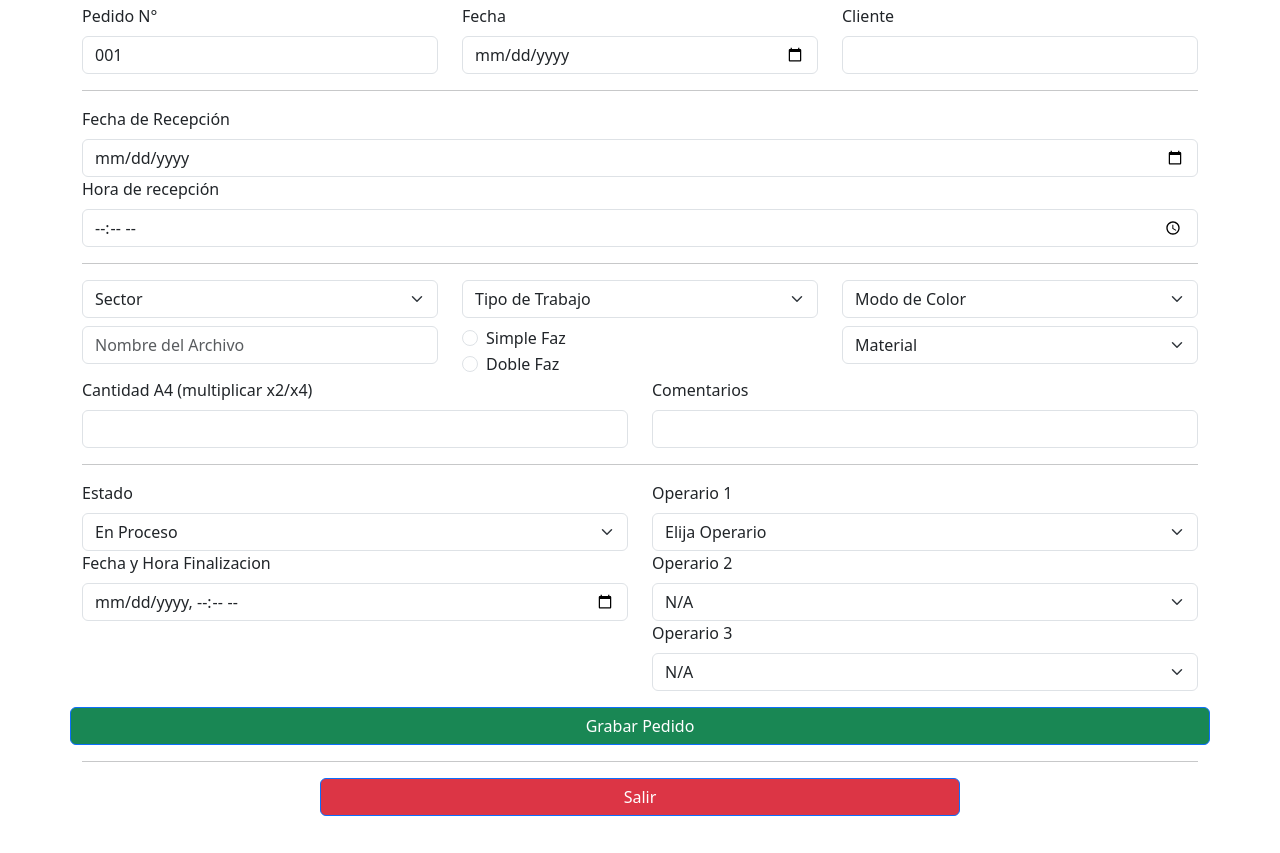
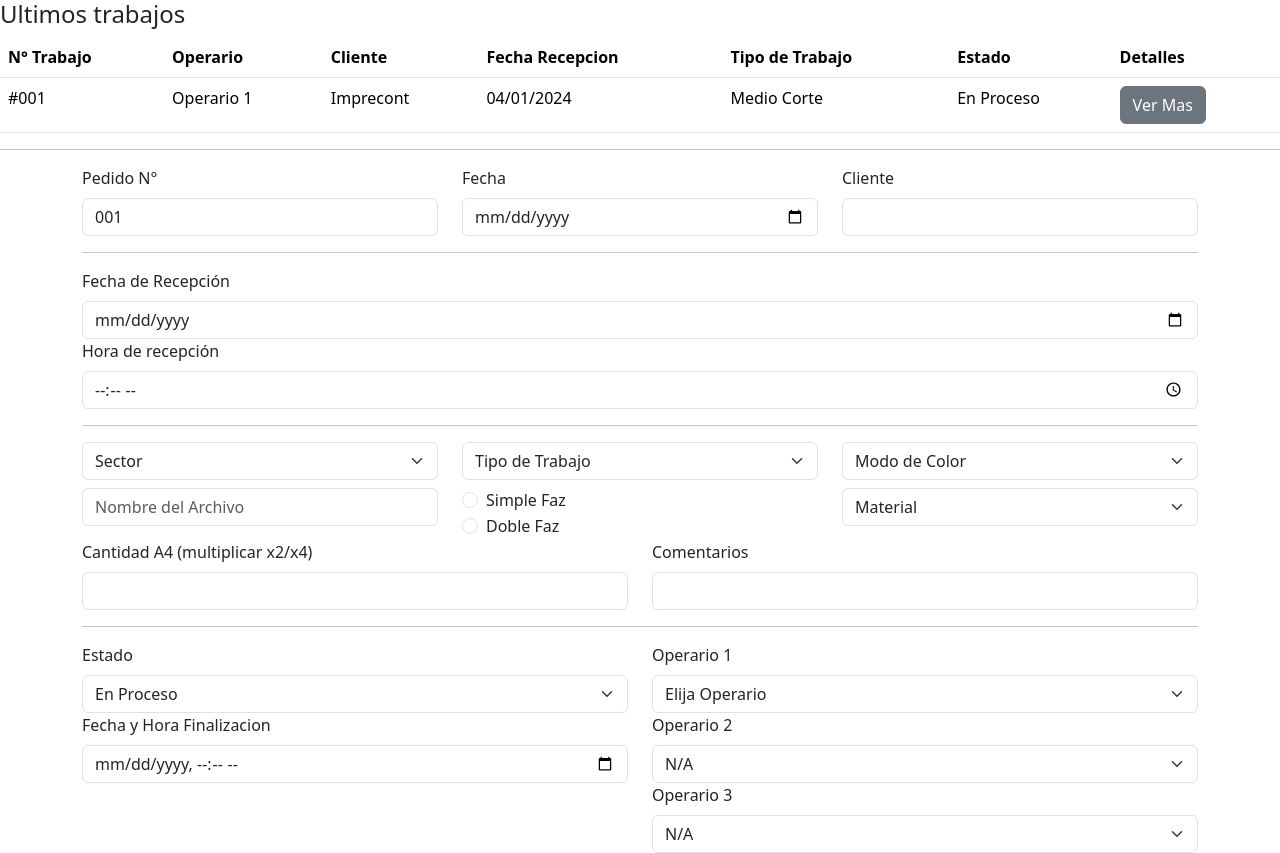
Before and after one commit to jonytellodev/remitosBuro, a React (Vite) app: page / in a window 1280 px wide. Shown: the top 853 px of the page. Before the commit the page ends 832 px from the top, so only its background shows below. Built offline with nearby package versions, Linux system fonts and the light colour scheme.

Commit message:
se crea estructura basica de tabla de ultimos trabajos

```diff
--- a/src/App.jsx
+++ b/src/App.jsx
@@ -1,12 +1,15 @@
 import FormRemitos from './components/views/remitos/FormRemitos.jsx'
 import './App.css'
 import 'bootstrap/dist/css/bootstrap.min.css';
+import TablaTrabajos from './components/views/tablaResumen/TablaTrabajos.jsx';
 
 function App() {
 
   return(
     <>
-    <FormRemitos></FormRemitos>
+    <TablaTrabajos />
+    <hr />
+    <FormRemitos />
     </>
     )
 }
--- a/src/components/views/tablaResumen/TablaTrabajos.jsx
+++ b/src/components/views/tablaResumen/TablaTrabajos.jsx
@@ -0,0 +1,41 @@
+import Button from "react-bootstrap/Button";
+import Table from "react-bootstrap/Table";
+import Accordion from 'react-bootstrap/Accordion';
+
+const TablaTrabajos = () => {
+  return (
+    <>
+      <section>
+        <h4>Ultimos trabajos</h4>
+        <Table responsive="md">
+          <thead>
+            <tr>
+              <th>N° Trabajo</th>
+              <th>Operario</th>
+              <th>Cliente</th>
+              <th>Fecha Recepcion</th>
+              <th>Tipo de Trabajo</th>
+              <th>Estado</th>
+              <th>Detalles</th>
+            </tr>
+          </thead>
+          <tbody>
+            <tr>
+              <td>#001</td>
+              <td>Operario 1</td>
+              <td>Imprecont</td>
+              <td>04/01/2024</td>
+              <td>Medio Corte</td>
+              <td>En Proceso</td>
+              <td>
+                <Button variant="secondary"> Ver Mas</Button>
+              </td>
+            </tr>
+          </tbody>
+        </Table>
+      </section>
+    </>
+  );
+};
+
+export default TablaTrabajos;
```
